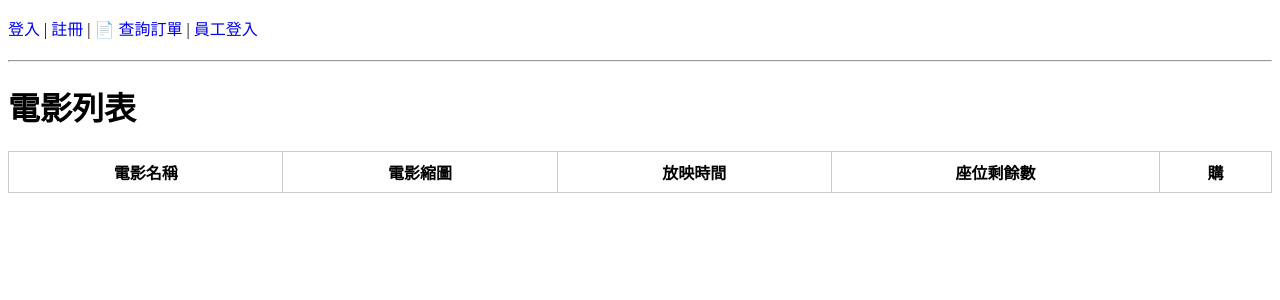
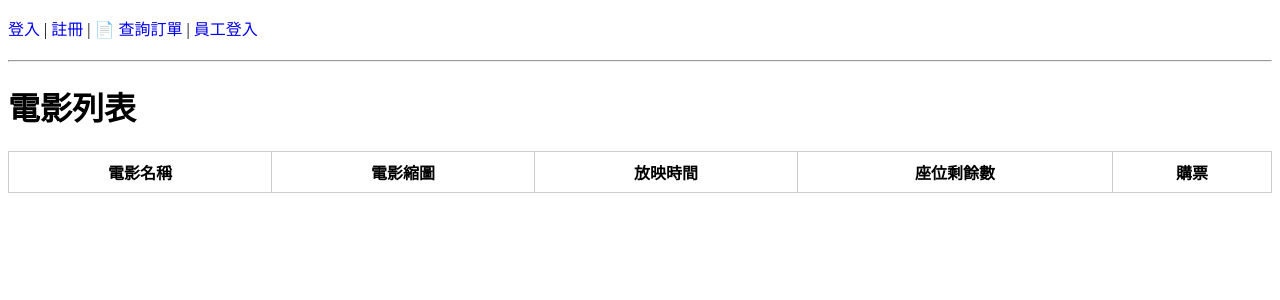
Before and after one commit to HaideeLC/movie_app, a Flask app: template templates/movies.html in a window 1280 px wide. Shown: the top 300 px of the page. Run offline with Flask 3, Linux system fonts and the light colour scheme; the template is opened without the code that fills it, so the values that code supplies are empty.

```diff
--- a/templates/movies.html
+++ b/templates/movies.html
@@ -60,7 +60,7 @@
             <th>電影縮圖</th>
             <th>放映時間</th>
             <th>座位剩餘數</th>
-            <th>購</th>
+            <th>購票</th>
         </tr>
     </thead>
     <tbody>
```
